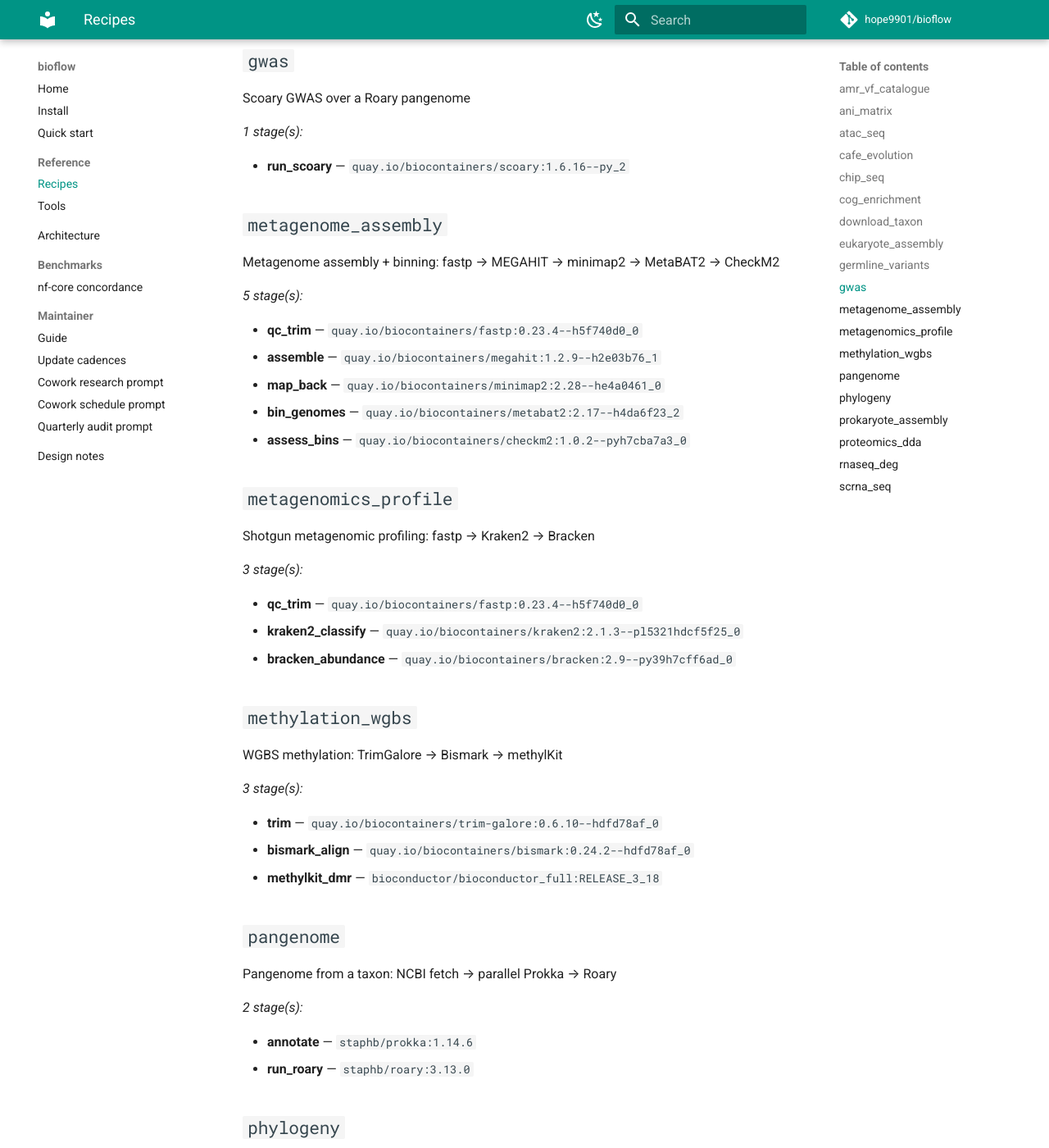
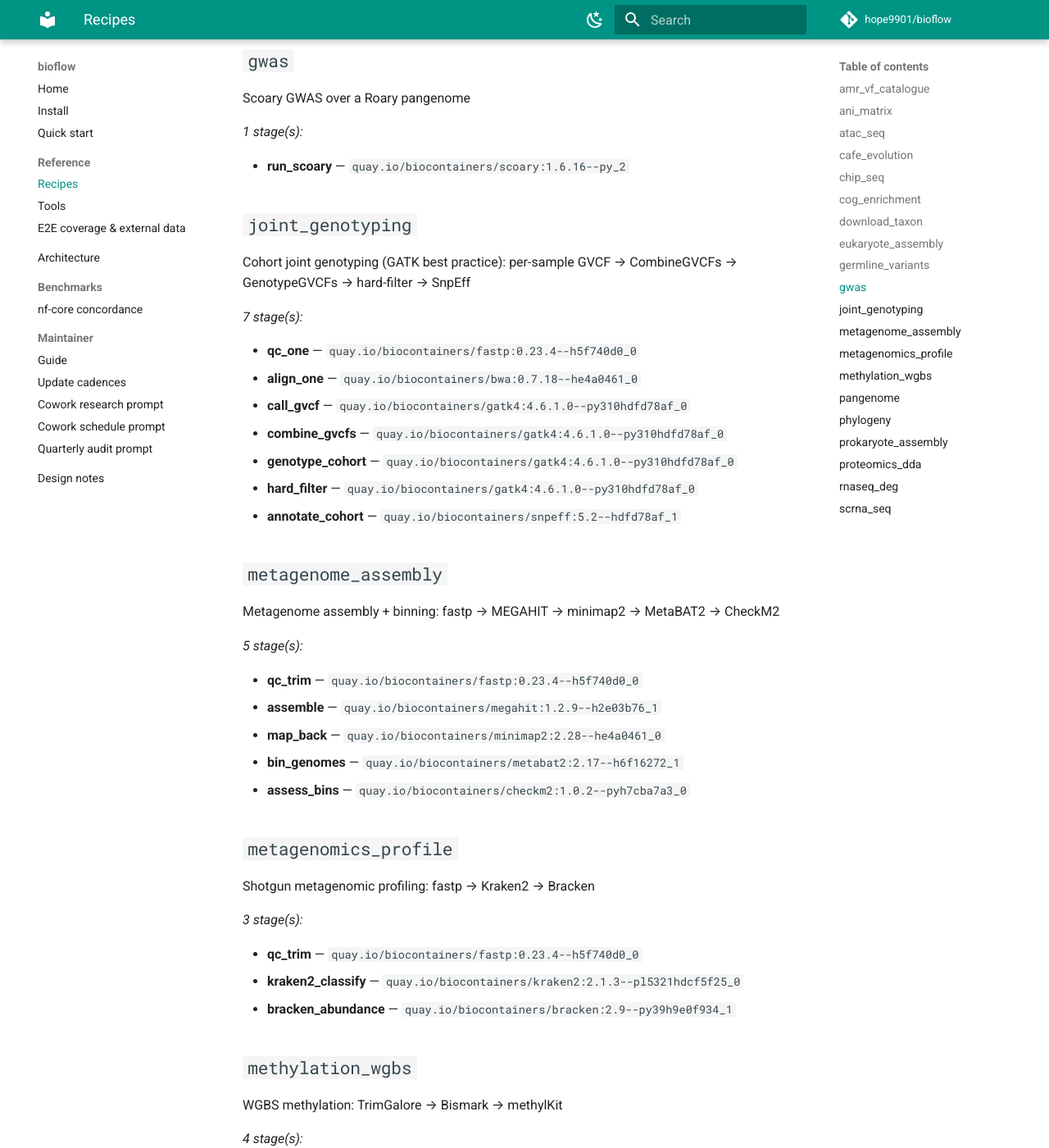
Before and after one commit to hope9901/bioflow, an MkDocs documentation site: the page built from docs/reference/recipes.md, in a window 1280 px wide and 1400 px high, scrolled down 2509 px. Shown: the whole window at 82% size. Built offline with MkDocs 1.6.1 and Material for MkDocs 9.7.7, drawn with Linux system fonts in a browser that asks for light colours; comment, search, counter and statistics services are not loaded; some of the changed text lies outside the part shown.

Commit message:
docs: add e2e-coverage page + refresh auto-generated reference
New reference/e2e-coverage.md maps all 20 recipes to their test tier:
the 9 with a committed full-e2e fixture, the 10 gated on external
reference data (each with its `bioflow db fetch` catalog key or upstream
source), and the 1 utility recipe. This answers "why doesn't every
recipe have an e2e?" and "what do I need to run recipe X?".

Also regenerated reference/recipes.md and tools.md from the registry —
they were stale (showed 19 recipes; joint_genotyping was missing and
several BioContainer image tags had moved).

Co-Authored-By: Claude Opus 4.8 <noreply@anthropic.com>

```diff
--- a/docs/reference/recipes.md
+++ b/docs/reference/recipes.md
@@ -25,10 +25,10 @@ ATAC-seq: TrimGalore → Bowtie2 → Picard → MACS3 → TOBIAS
 *5 stage(s):*
 
 - **trim** — `quay.io/biocontainers/trim-galore:0.6.10--hdfd78af_0`
-- **align** — `quay.io/biocontainers/bowtie2:2.5.4--py39h6fed5c7_0`
+- **align** — `quay.io/biocontainers/bowtie2:2.5.4--he96a11b_7`
 - **dedup** — `quay.io/biocontainers/picard:3.2.0--hdfd78af_0`
-- **call_peaks** — `quay.io/biocontainers/macs3:3.0.1--py310h58a0a2b_1`
-- **footprint** — `quay.io/biocontainers/tobias:0.16.1--py310h590aeec_0`
+- **call_peaks** — `quay.io/biocontainers/macs3:3.0.1--py312he57d009_3`
+- **footprint** — `quay.io/biocontainers/tobias:0.16.1--py312h1f1cfbb_1`
 
 ## `cafe_evolution`
 
@@ -45,10 +45,10 @@ ChIP-seq: TrimGalore → Bowtie2 → Picard → MACS3 → HOMER
 *5 stage(s):*
 
 - **trim** — `quay.io/biocontainers/trim-galore:0.6.10--hdfd78af_0`
-- **align** — `quay.io/biocontainers/bowtie2:2.5.4--py39h6fed5c7_0`
+- **align** — `quay.io/biocontainers/bowtie2:2.5.4--he96a11b_7`
 - **dedup** — `quay.io/biocontainers/picard:3.2.0--hdfd78af_0`
-- **call_peaks** — `quay.io/biocontainers/macs3:3.0.1--py310h58a0a2b_1`
-- **annotate_peaks** — `quay.io/biocontainers/homer:4.11.1--pl5321h9f5acd7_7`
+- **call_peaks** — `quay.io/biocontainers/macs3:3.0.1--py312he57d009_3`
+- **annotate_peaks** — `quay.io/biocontainers/homer:5.1--pl5321hc52dbad_1`
 
 ## `cog_enrichment`
 
@@ -73,8 +73,8 @@ Eukaryote long-read assembly: NanoPlot → Flye → Medaka → compleasm
 *4 stage(s):*
 
 - **read_qc** — `quay.io/biocontainers/nanoplot:1.43.0--pyhdfd78af_0`
-- **assemble** — `quay.io/biocontainers/flye:2.9.5--py39h3d6084e_1`
-- **polish** — `quay.io/biocontainers/medaka:1.11.3--py39h05d5c5e_2`
+- **assemble** — `quay.io/biocontainers/flye:2.9.5--py310h275bdba_2`
+- **polish** — `quay.io/biocontainers/medaka:1.11.3--py39h05d5c5e_0`
 - **assess** — `quay.io/biocontainers/compleasm:0.2.6--pyh7cba7a3_0`
 
 ## `germline_variants`
@@ -97,6 +97,20 @@ Scoary GWAS over a Roary pangenome
 
 - **run_scoary** — `quay.io/biocontainers/scoary:1.6.16--py_2`
 
+## `joint_genotyping`
+
+Cohort joint genotyping (GATK best practice): per-sample GVCF → CombineGVCFs → GenotypeGVCFs → hard-filter → SnpEff
+
+*7 stage(s):*
+
+- **qc_one** — `quay.io/biocontainers/fastp:0.23.4--h5f740d0_0`
+- **align_one** — `quay.io/biocontainers/bwa:0.7.18--he4a0461_0`
+- **call_gvcf** — `quay.io/biocontainers/gatk4:4.6.1.0--py310hdfd78af_0`
+- **combine_gvcfs** — `quay.io/biocontainers/gatk4:4.6.1.0--py310hdfd78af_0`
+- **genotype_cohort** — `quay.io/biocontainers/gatk4:4.6.1.0--py310hdfd78af_0`
+- **hard_filter** — `quay.io/biocontainers/gatk4:4.6.1.0--py310hdfd78af_0`
+- **annotate_cohort** — `quay.io/biocontainers/snpeff:5.2--hdfd78af_1`
+
 ## `metagenome_assembly`
 
 Metagenome assembly + binning: fastp → MEGAHIT → minimap2 → MetaBAT2 → CheckM2
@@ -106,7 +120,7 @@ Metagenome assembly + binning: fastp → MEGAHIT → minimap2 → MetaBAT2 → C
 - **qc_trim** — `quay.io/biocontainers/fastp:0.23.4--h5f740d0_0`
 - **assemble** — `quay.io/biocontainers/megahit:1.2.9--h2e03b76_1`
 - **map_back** — `quay.io/biocontainers/minimap2:2.28--he4a0461_0`
-- **bin_genomes** — `quay.io/biocontainers/metabat2:2.17--h4da6f23_2`
+- **bin_genomes** — `quay.io/biocontainers/metabat2:2.17--h6f16272_1`
 - **assess_bins** — `quay.io/biocontainers/checkm2:1.0.2--pyh7cba7a3_0`
 
 ## `metagenomics_profile`
@@ -117,17 +131,18 @@ Shotgun metagenomic profiling: fastp → Kraken2 → Bracken
 
 - **qc_trim** — `quay.io/biocontainers/fastp:0.23.4--h5f740d0_0`
 - **kraken2_classify** — `quay.io/biocontainers/kraken2:2.1.3--pl5321hdcf5f25_0`
-- **bracken_abundance** — `quay.io/biocontainers/bracken:2.9--py39h7cff6ad_0`
+- **bracken_abundance** — `quay.io/biocontainers/bracken:2.9--py39h9e0f934_1`
 
 ## `methylation_wgbs`
 
 WGBS methylation: TrimGalore → Bismark → methylKit
 
-*3 stage(s):*
+*4 stage(s):*
 
+- **bismark_prep** — `quay.io/biocontainers/bismark:0.24.2--hdfd78af_0`
 - **trim** — `quay.io/biocontainers/trim-galore:0.6.10--hdfd78af_0`
 - **bismark_align** — `quay.io/biocontainers/bismark:0.24.2--hdfd78af_0`
-- **methylkit_dmr** — `bioconductor/bioconductor_full:RELEASE_3_18`
+- **methylkit_dmr** — `quay.io/biocontainers/bioconductor-methylkit:1.36.0--r45ha27e39d_0`
 
 ## `pangenome`
 
@@ -165,19 +180,21 @@ LC-MS/MS DDA proteomics: msconvert → Comet → Percolator
 *3 stage(s):*
 
 - **msconvert** — `chambm/pwiz-skyline-i-agree-to-the-vendor-licenses:latest`
-- **comet_search** — `quay.io/biocontainers/comet-ms:2024020--h7ec2334_0`
-- **percolator_fdr** — `quay.io/biocontainers/percolator:3.06.1--hf1761c0_2`
+- **comet_search** — `quay.io/biocontainers/comet-ms:2026011--h9ee0642_0`
+- **percolator_fdr** — `quay.io/biocontainers/percolator:3.7.1--h3b5f4bd_2`
 
 ## `rnaseq_deg`
 
-RNA-seq DEG: fastp → Salmon → DESeq2
+RNA-seq DEG: fastp → Salmon → DESeq2 → GO enrichment + MultiQC
 
-*4 stage(s):*
+*6 stage(s):*
 
+- **multiqc_report** — `quay.io/biocontainers/multiqc:1.25.1--pyhdfd78af_0`
 - **qc_one** — `quay.io/biocontainers/fastp:0.23.4--h5f740d0_0`
-- **salmon_index** — `quay.io/biocontainers/salmon:1.10.3--hb950928_0`
-- **salmon_quant** — `quay.io/biocontainers/salmon:1.10.3--hb950928_0`
-- **deseq2_diff** — `quay.io/biocontainers/bioconductor-deseq2:1.44.0--r43hf17093f_0`
+- **salmon_index** — `quay.io/biocontainers/salmon:1.10.3--h45fbf2d_5`
+- **salmon_quant** — `quay.io/biocontainers/salmon:1.10.3--h45fbf2d_5`
+- **deseq2_diff** — `quay.io/biocontainers/bioconductor-deseq2:1.50.2--r45ha27e39d_0`
+- **enrich_go** — `quay.io/biocontainers/gseapy:1.1.3--py311h5e00ca1_1`
 
 ## `scrna_seq`
 
@@ -186,4 +203,4 @@ scRNA-seq (10x): STARsolo + Scanpy QC/cluster/UMAP
 *2 stage(s):*
 
 - **starsolo** — `quay.io/biocontainers/star:2.7.11b--h43eeafb_0`
-- **scanpy_analyze** — `quay.io/biocontainers/scanpy:1.10.1--pyhdfd78af_0`
+- **scanpy_analyze** — `quay.io/biocontainers/scanpy:1.7.2--pyhdfd78af_0`
--- a/mkdocs.yml
+++ b/mkdocs.yml
@@ -52,6 +52,7 @@ nav:
   - Reference:
       - Recipes: reference/recipes.md
       - Tools: reference/tools.md
+      - E2E coverage & external data: reference/e2e-coverage.md
   - Architecture: architecture.md
   - Benchmarks:
       - nf-core concordance: benchmarks/nfcore-concordance.md
```
Also changed, not shown: other parts of docs/reference/recipes.md (+1 -1 lines), CHANGELOG.md (+12 -0 lines), docs/reference/e2e-coverage.md (added, +68 -0 lines), docs/reference/tools.md (+50 -50 lines).
